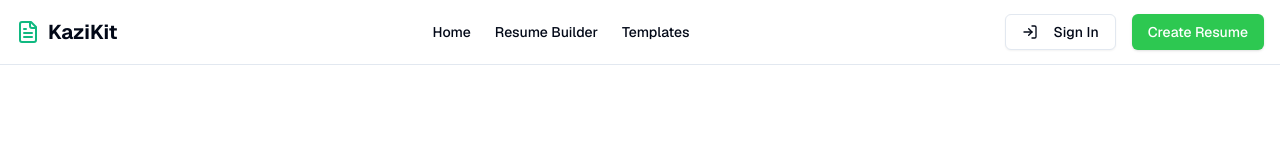
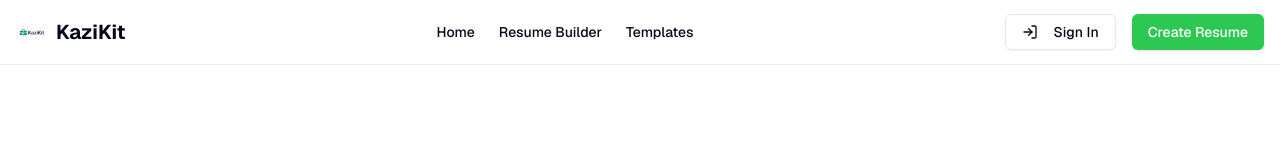
Before and after one commit to AustinKingOry/resume-builder, a Next.js app: page / in a window 1280 px wide. Shown: the top 160 px of the page. Built offline with nearby package versions, Linux system fonts and the light colour scheme; grey boxes are pictures that could not be loaded.

Commit message:
Update logo in layout

```diff
--- a/components/layout/footer.tsx
+++ b/components/layout/footer.tsx
@@ -8,7 +8,7 @@ export function Footer() {
                 <div className="grid gap-8 sm:grid-cols-2 md:grid-cols-4">
                 <div className="flex flex-col space-y-4">
                     <div className="flex items-center gap-2">
-                    <Image src="/placeholder.svg?height=32&width=32" width={32} height={32} alt="KaziKit Logo" />
+                    <Image src="/logo.png?height=32&width=32" width={32} height={32} alt="KaziKit Logo" />
                     <span className="text-xl font-bold text-[#1E3A8A]">KaziKit</span>
                     </div>
                     <p className="text-sm text-gray-600">
--- a/components/layout/navbar.tsx
+++ b/components/layout/navbar.tsx
@@ -1,16 +1,17 @@
 import React from 'react';
 import { Button } from '@/components/ui/button';
 import Link from "next/link";
-import { FileText, LogIn } from 'lucide-react';
+import { LogIn } from 'lucide-react';
 import { appData } from "@/lib/data";
+import Image from "next/image";
 
 const Navbar: React.FC = () => {
 	return (
 		<header className="border-b">
 		<div className="container mx-auto flex h-16 items-center justify-between px-4">
 			<Link href="/" className="flex items-center space-x-2">
-			<FileText className="h-6 w-6" style={{ color: appData.colors.primary }} />
-			<span className="text-xl font-bold">{appData.name}</span>
+				<Image src="/logo.png?height=32&width=32" width={32} height={32} alt="KaziKit Logo" />
+				<span className="text-xl font-bold">{appData.name}</span>
 			</Link>
 			<nav className="hidden md:flex items-center space-x-6">
 			<Link href="/" className="text-sm font-medium transition-colors hover:text-primary">
```
